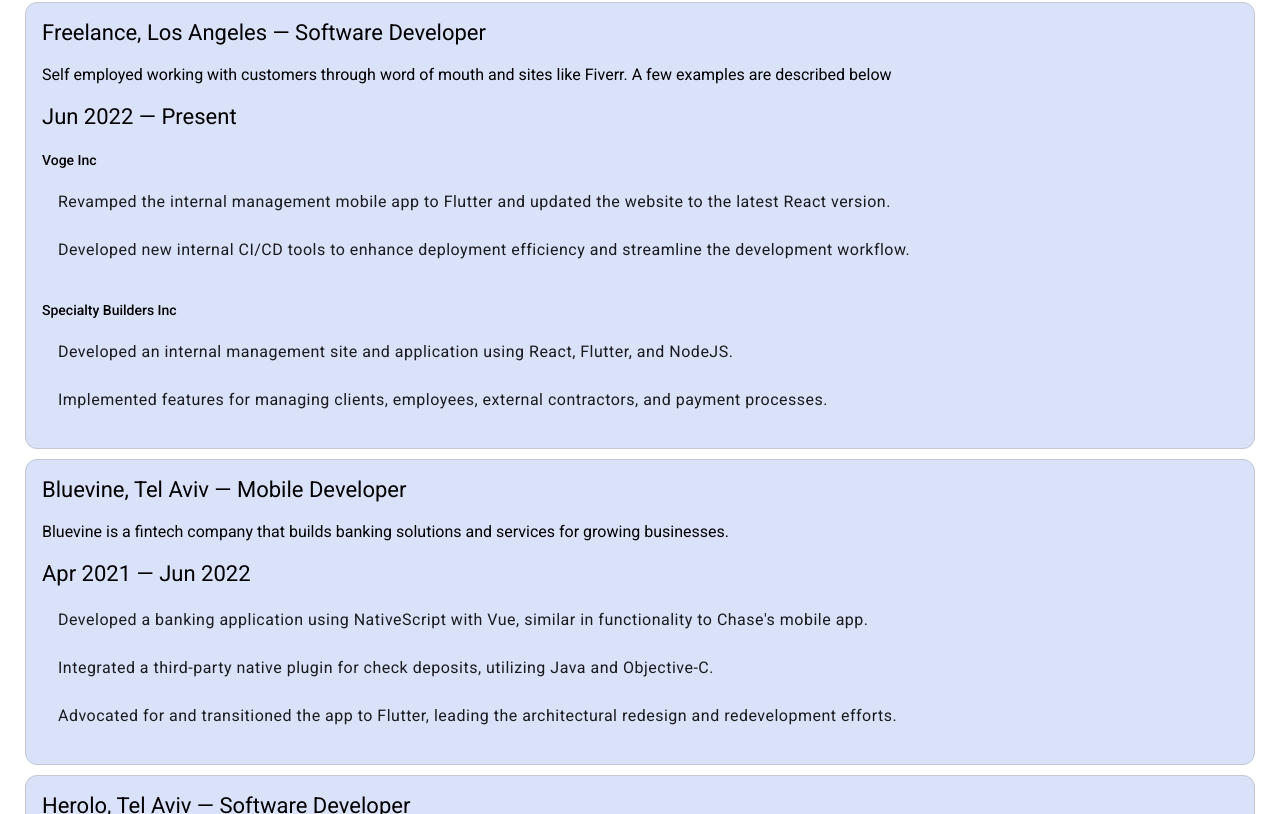
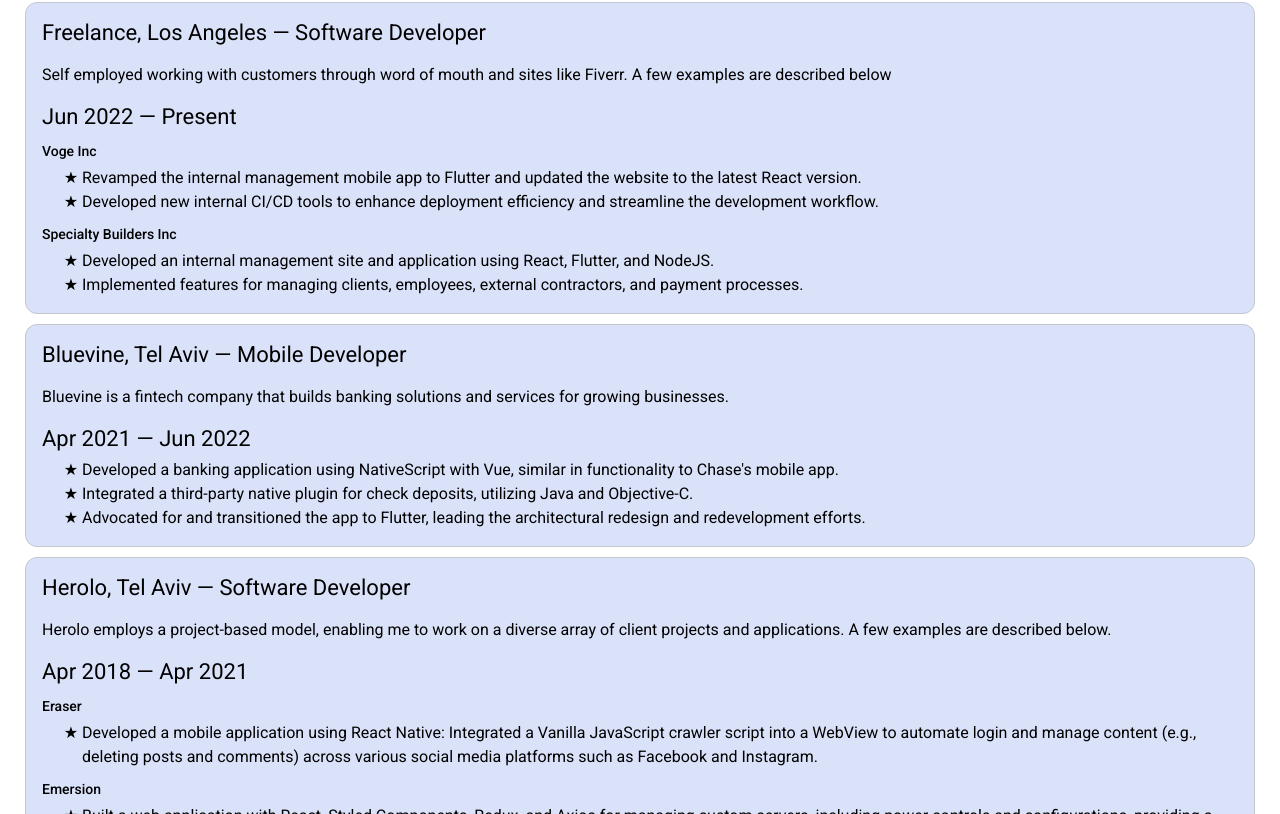
Before and after one commit to Coby-Amar/portfolio, an Angular app: page / in a window 1280 px wide. Shown: the part 626-1440 px from the top of the page. Built offline with nearby package versions, Linux system fonts and the light colour scheme.

Commit message:
fixed text wrap and li icons

```diff
--- a/src/components/main/main.component.css
+++ b/src/components/main/main.component.css
@@ -20,6 +20,7 @@
     }
 
     h4 {
+        margin-top: 10px;
         margin-bottom: 0;
         font: var(--mat-sys-label-large);
     }
@@ -55,9 +56,12 @@
         margin: 10px 0;
     }
 
-    .des>span>span {
-        white-space: wrap;
-
+    .list {
+        margin-top: 5px;
+        margin-bottom: 5px;
     }
 
+    .list li::marker {
+        content: "★ ";
+    }
 }
--- a/src/components/main/main.component.html
+++ b/src/components/main/main.component.html
@@ -35,24 +35,27 @@
                 <p>{{experience.description}}</p>
                 <span class="dates">{{experience.startDate}} — {{experience.endDate}}</span>
                 @if (experience.content) {
-                <mat-list>
+                <ul class="list">
+
                     @for (content of experience.content; track $index) {
-                    <mat-list-item>
+                    <li>
                         {{content}}
-                    </mat-list-item>
+                    </li>
                     }
-                </mat-list>
+                </ul>
                 }
                 @if (experience.clients) {
                 @for (client of experience.clients; track $index) {
-                <h4>{{client.name}}</h4>
-                <mat-list>
+                <h4>
+                    {{client.name}}
+                </h4>
+                <ul class="list">
                     @for (description of client.description; track $index) {
-                    <mat-list-item class="des">
+                    <li>
                         {{description}}
-                    </mat-list-item>
+                    </li>
                     }
-                </mat-list>
+                </ul>
                 }
                 }
             </mat-card-content>
```
